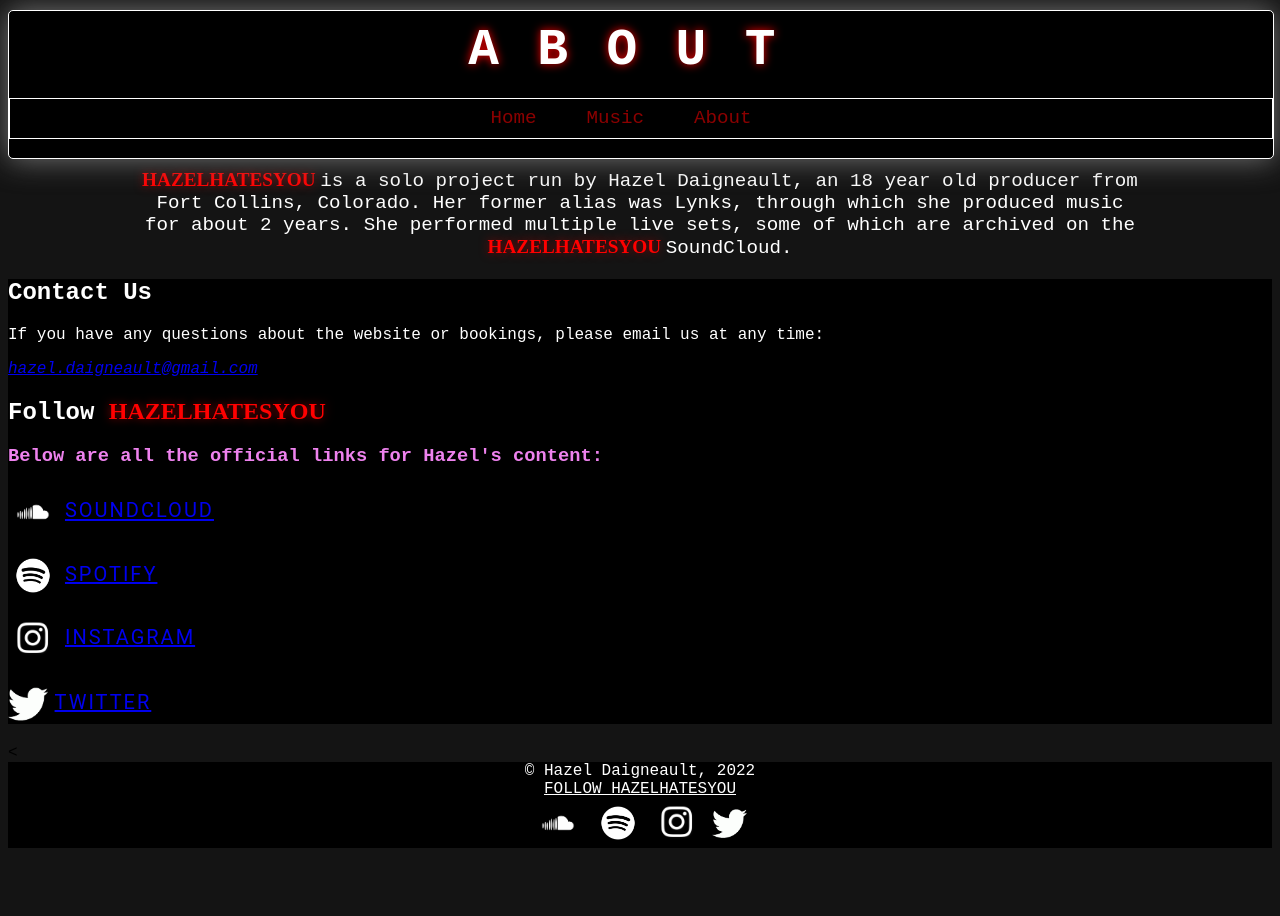
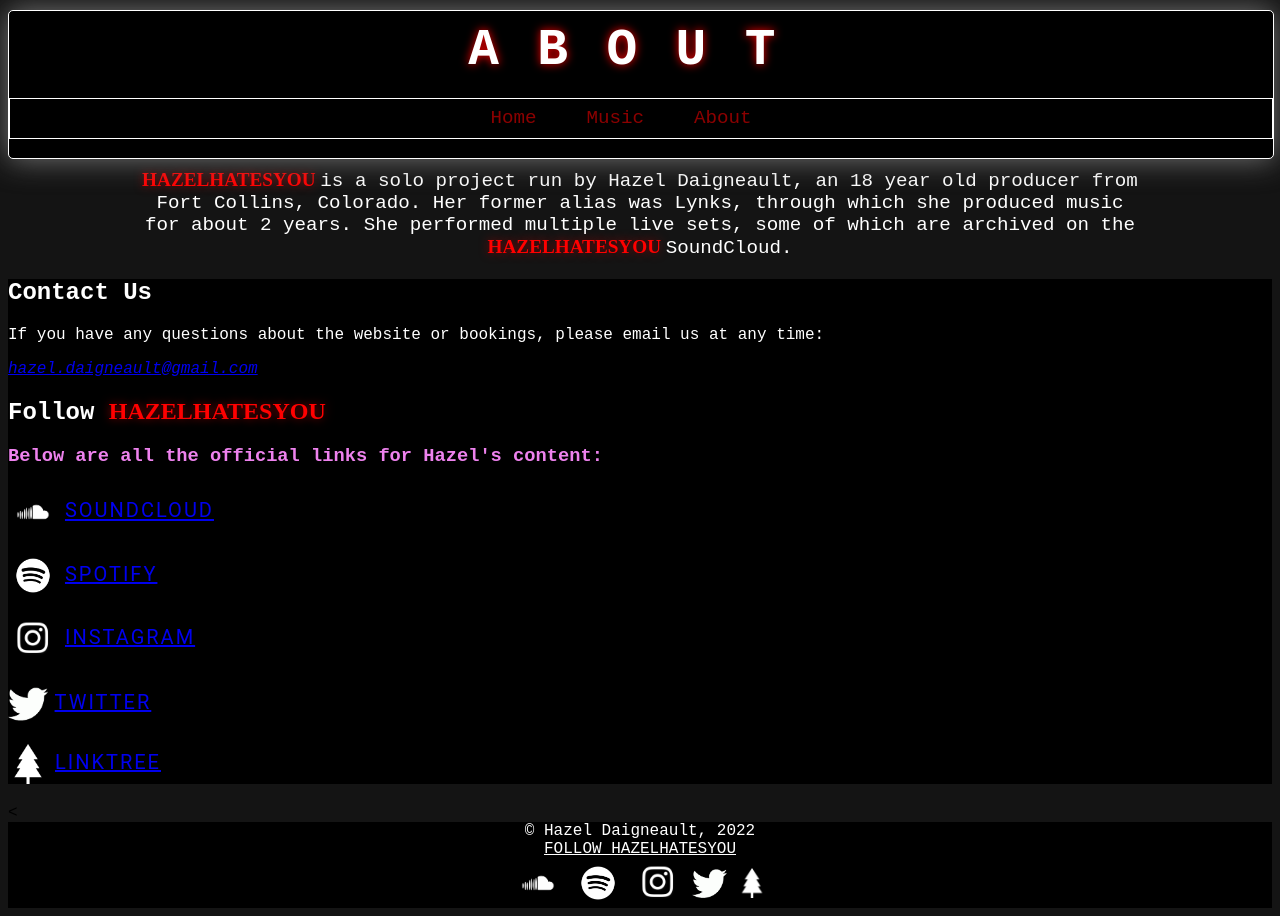
Before and after one commit to hazelhates/music, a plain HTML site: page about.html in a window 1280 px wide. Before the commit the page ends 856 px from the top, so only its background shows below. Drawn offline with Linux system fonts and the light colour scheme.

Commit message:
Add files via upload

```diff
--- a/about.html
+++ b/about.html
@@ -50,8 +50,11 @@
           <p id="music"> <img style="vertical-align:middle" src="images/instagram.jpg" alt="Instagram" width="50px">
             <a href="https://instagram.com/hazelhatesyoumusic/" target="_blank">INSTAGRAM</a> </p>
 
-          <p id="music"> <img style="vertical-align:middle" src="images/twitter.png" alt="Instagram" width="40px">
+          <p id="music"> <img style="vertical-align:middle" src="images/twitter.png" alt="Twitter" width="40px">
             <a href="https://twitter.com/hazelhates" target="_blank">TWITTER</a> </p>
+
+          <p id="music"> <img style="vertical-align:middle" src="images/tree.png" alt="LinkTree" width="40px">
+            <a href="https://linktr.ee/hazelhatesyou" target="_blank">LINKTREE</a> </p>
       </div>
     <<footer>
         &copy; Hazel Daigneault, 2022 <br />
@@ -60,5 +63,6 @@
         <a href="https://open.spotify.com/artist/3E94RrLqdlnClFiuidZlMR?si=S4bXjJQwTXe7pcs5nOfYaA" target="_blank"> <img style="vertical-align:middle" src="images/spotify.jpg" alt="Spotify" width="50px"> </a>
         <a href="https://instagram.com/hazelhatesyoumusic/" target="_blank">  <img style="vertical-align:middle" src="images/instagram.jpg" alt="Instagram" width="50px"> </a>
         <a href="https://twitter.com/hazelhates" target="_blank"> <img style="vertical-align:middle" src="images/twitter.png" alt="Instagram" width="35px"> </a>
+        <a href="https://linktr.ee/hazelhatesyou" target="_blank"> <img style="vertical-align:middle" src="images/tree.png" alt="LinkTree" width="30px"> </a>
     </footer>
 </html>
```
Also changed, not shown: index.html (+1 -0 lines), music.html (+1 -0 lines).
